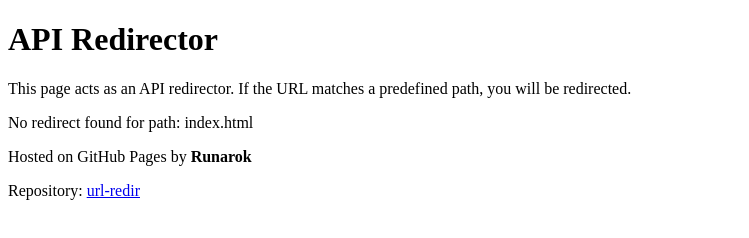
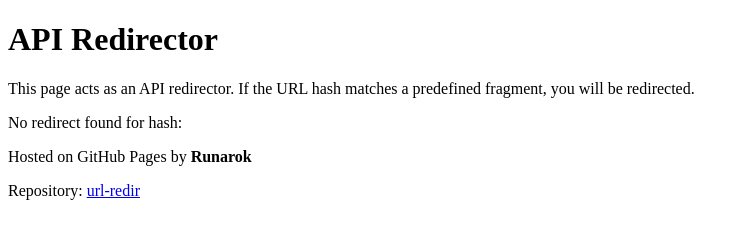
Before and after one commit to Runarok/url-redir, a plain HTML site: page index.html in a window 1280 px wide. Shown: the whole page, without its empty margins (0-749 px from the left). Drawn offline with Linux system fonts and the light colour scheme.

Commit message:
Update index.html

```diff
--- a/index.html
+++ b/index.html
@@ -5,22 +5,22 @@
     <meta name="viewport" content="width=device-width, initial-scale=1.0">
     <title>API Redirector</title>
     <script>
-        // Define a mapping of paths to target URLs
+        // Define a mapping of hash fragments to target URLs
         const redirects = {
             'Uhyss': 'https://github.com/TempestAethel/Design-and-implementation-of-Antenna',
-            // You can add more paths and their target URLs here
+            // You can add more hashes and their target URLs here
             // 'AnotherPath': 'https://example.com',
         };
 
-        // Function to handle the redirection based on the URL path
+        // Function to handle the redirection based on the URL hash
         function handleRedirect() {
-            const path = window.location.pathname.split('/').pop(); // Get the last part of the URL path
-            if (redirects[path]) {
+            const hash = window.location.hash.substring(1); // Remove the '#' from the hash
+            if (redirects[hash]) {
                 // If a matching redirect is found, perform the redirection
-                window.location.href = redirects[path];
+                window.location.href = redirects[hash];
             } else {
                 // If no redirect found, display a message or fallback behavior
-                document.getElementById('message').innerText = `No redirect found for path: ${path}`;
+                document.getElementById('message').innerText = `No redirect found for hash: ${hash}`;
             }
         }
 
@@ -31,7 +31,7 @@
 <body>
     <h1>API Redirector</h1>
 
-    <p>This page acts as an API redirector. If the URL matches a predefined path, you will be redirected.</p>
+    <p>This page acts as an API redirector. If the URL hash matches a predefined fragment, you will be redirected.</p>
 
     <p id="message">Loading...</p>
 
```
